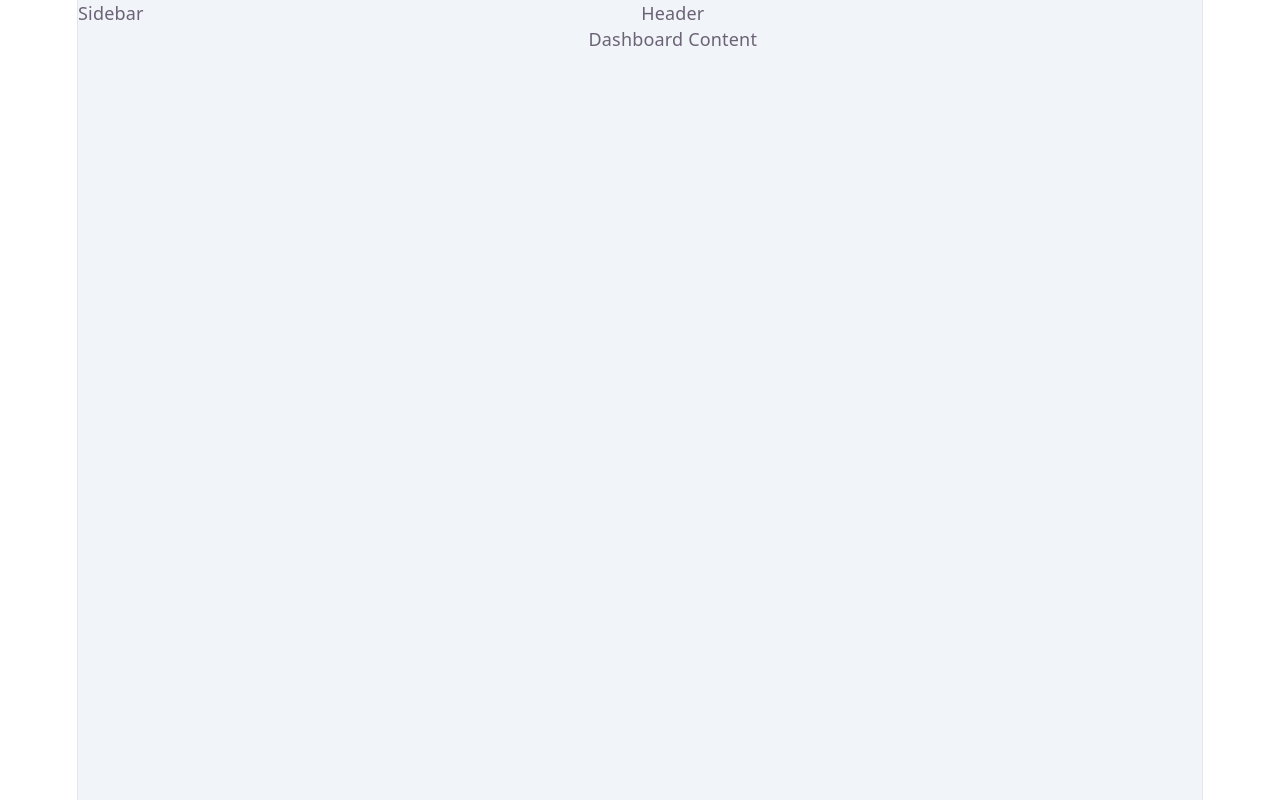
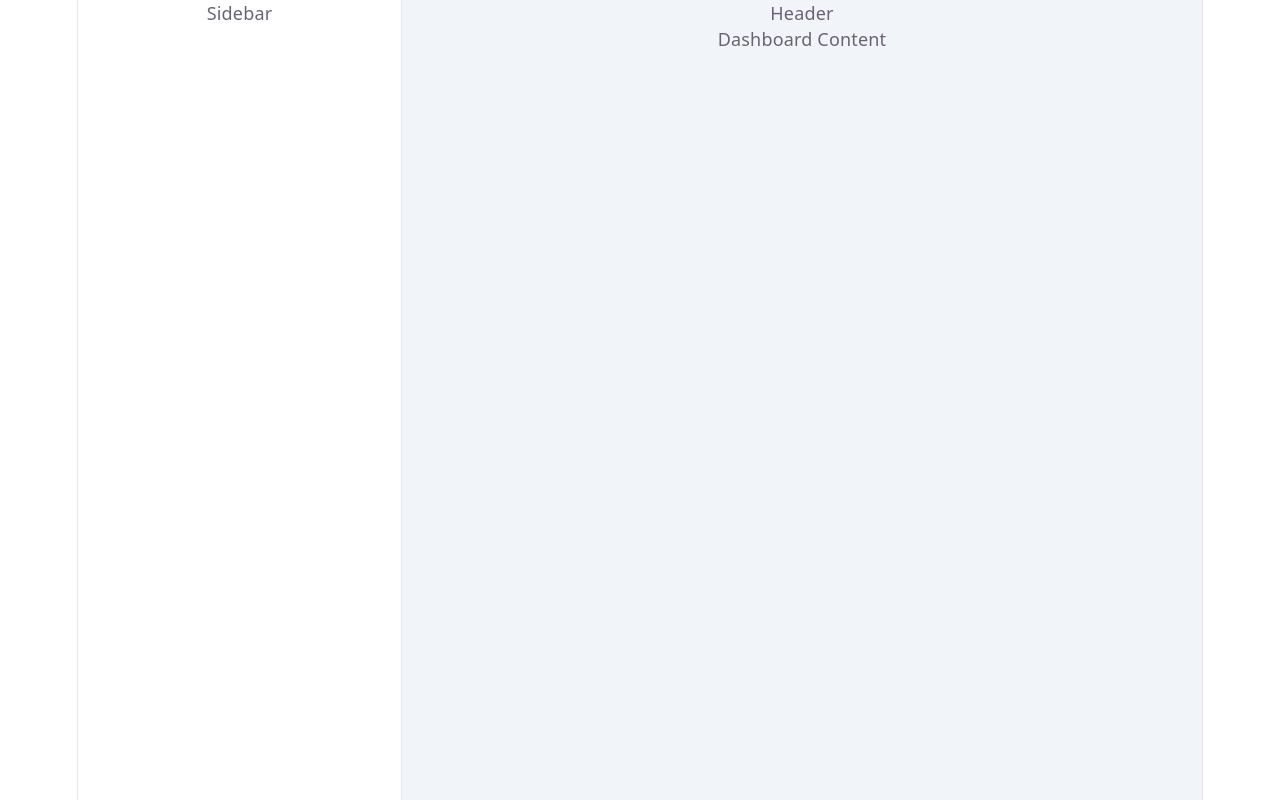
Before and after one commit to FatemaMohammad/crm-dashboard, a React (Vite) app in the folder wezimplify-crm-dashboard/: page / in a window 1280 px wide. Built offline with nearby package versions, Linux system fonts and the light colour scheme.

Commit message:
Create sidebar container

```diff
--- a/wezimplify-crm-dashboard/src/components/layout/Sidebar.tsx
+++ b/wezimplify-crm-dashboard/src/components/layout/Sidebar.tsx
@@ -1,5 +1,9 @@
 function Sidebar() {
-  return <aside>Sidebar</aside>;
+  return (
+    <aside className="w-72 h-screen bg-white border-r border-slate-200 flex flex-col">
+      Sidebar
+    </aside>
+  );
 }
 
 export default Sidebar;
```
